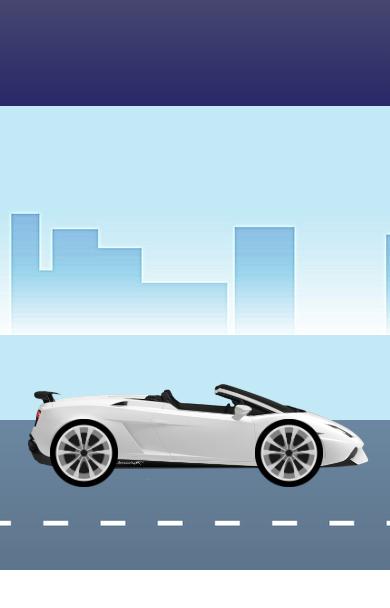
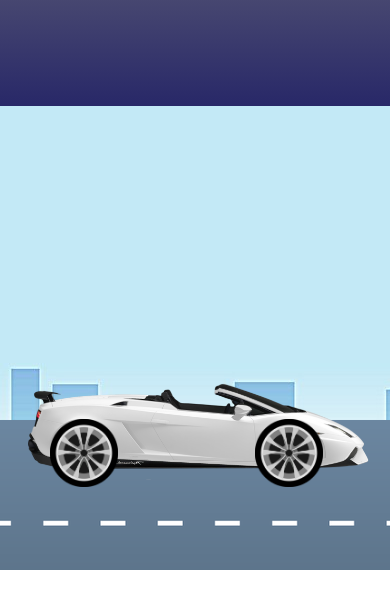
Before and after one commit to Waqasabbas/stopwatch-car, a plain HTML site: page index.html in a window 390 px wide. Shown: the part 200-808 px from the top of the page. Drawn offline with Linux system fonts and the light colour scheme.

Commit message:
City view updated

```diff
--- a/style.css
+++ b/style.css
@@ -145,3 +145,8 @@ body{
         transform: rotate(360deg);
     }
 }
+@media screen and (max-width: 980px){
+     .view{
+        top:257px;
+     }
+}
```
